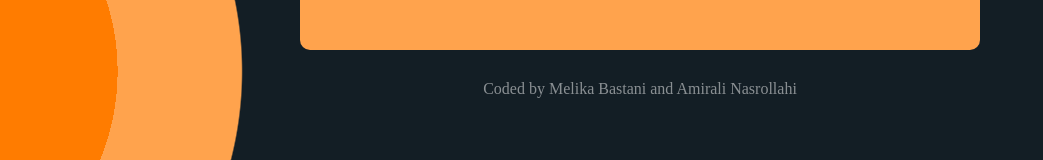
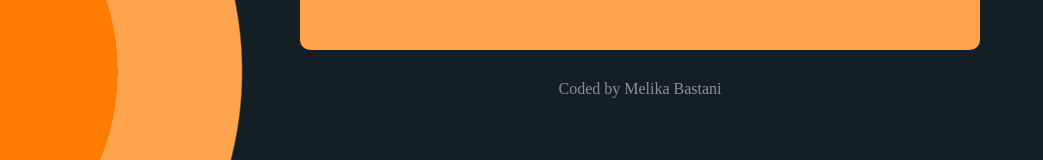
Before and after one commit to Melhyun/Simple-AI, a plain HTML site: page index.html in a window 1280 px wide. Shown: the part 349-509 px from the top of the page, without its empty margins (0-1043 px from the left). Drawn offline with nearby package versions, Linux system fonts and the light colour scheme.

Commit message:
Update index.html

```diff
--- a/index.html
+++ b/index.html
@@ -21,7 +21,7 @@
       <div></div>
       <div class="answer">Your answer will appear here. Ask away!</div>
     </main>
-    <footer>Coded by Melika Bastani and Amirali Nasrollahi</footer>
+    <footer>Coded by Melika Bastani</footer>
 
     <script src="index.js"></script>
   </body>
```
